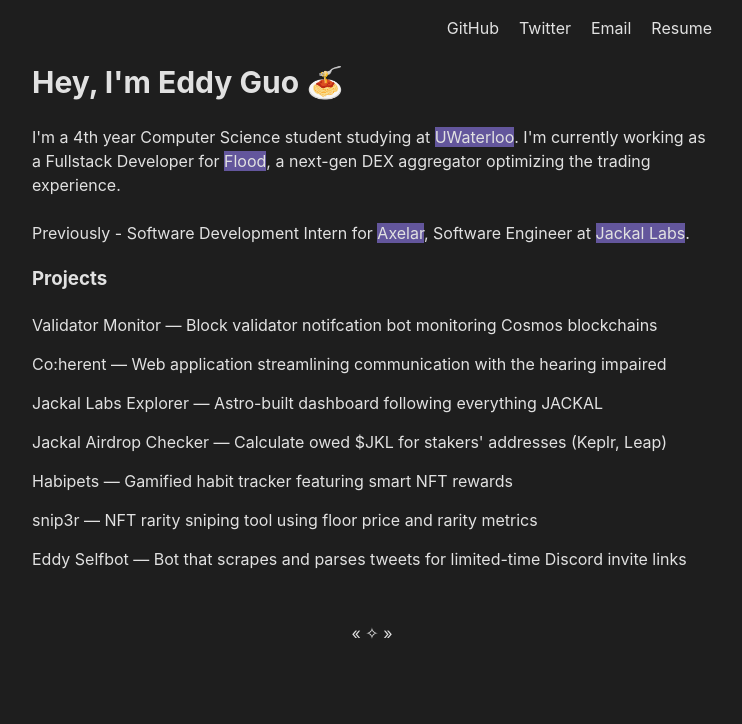
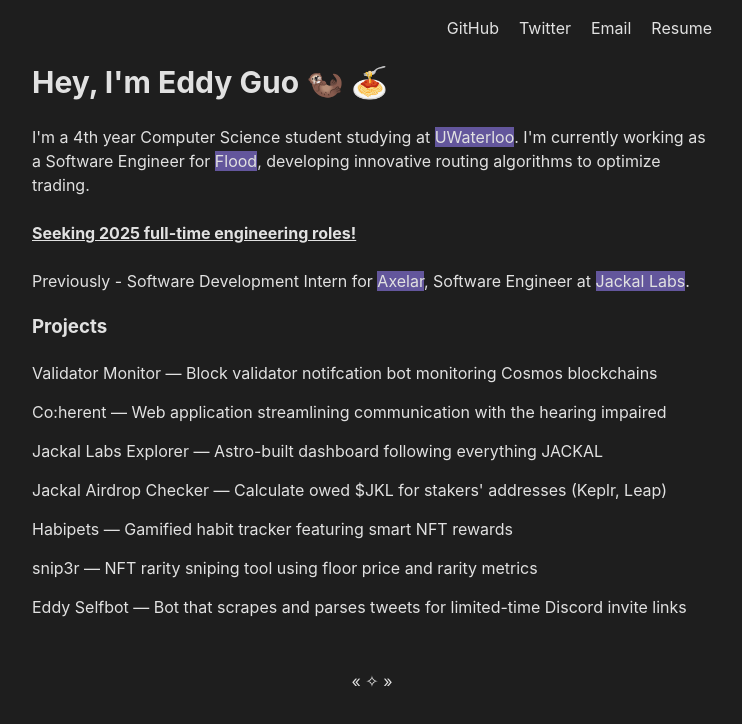
Before and after one commit to eddy-guo/eddyguo-website, a Next.js app: page / in a window 1280 px wide. Shown: the top 724 px of the page, without its empty margins (278-1020 px from the left). Built offline with nearby package versions, Linux system fonts and the light colour scheme.

Commit message:
edit personal description

```diff
--- a/pages/index.js
+++ b/pages/index.js
@@ -27,7 +27,8 @@
           <a
             href="/Eddy_Guo_Resume.pdf"
             target="_blank"
-            rel="noopener noreferrer">
+            rel="noopener noreferrer"
+          >
             Resume
           </a>
         </li>
@@ -35,18 +36,23 @@
       <main>
         <div className="intro">
           <h1>
-            <b>Hey, I'm Eddy Guo &#127837;</b>
+            <b>Hey, I'm Eddy Guo &#129446; &#127837;</b>
           </h1>
           <p>
             I'm a 4th year Computer Science student studying at{" "}
             <Link href="https://uwaterloo.ca/">
               <a target="_blank">UWaterloo</a>
             </Link>
-            . I'm currently working as a Fullstack Developer for{" "}
-            <Link href="https://www.flood.bid/">
+            . I'm currently working as a Software Engineer for{" "}
+            <Link href="https://x.com/bidflood">
               <a target="_blank">Flood</a>
             </Link>
-            , a next-gen DEX aggregator optimizing the trading experience.
+            , developing innovative routing algorithms to optimize trading.
+            <br />
+            <br />
+            <b>
+              <u>Seeking 2025 full-time engineering roles!</u>
+            </b>
             <br />
             <br />
             Previously - Software Development Intern for{" "}
```
